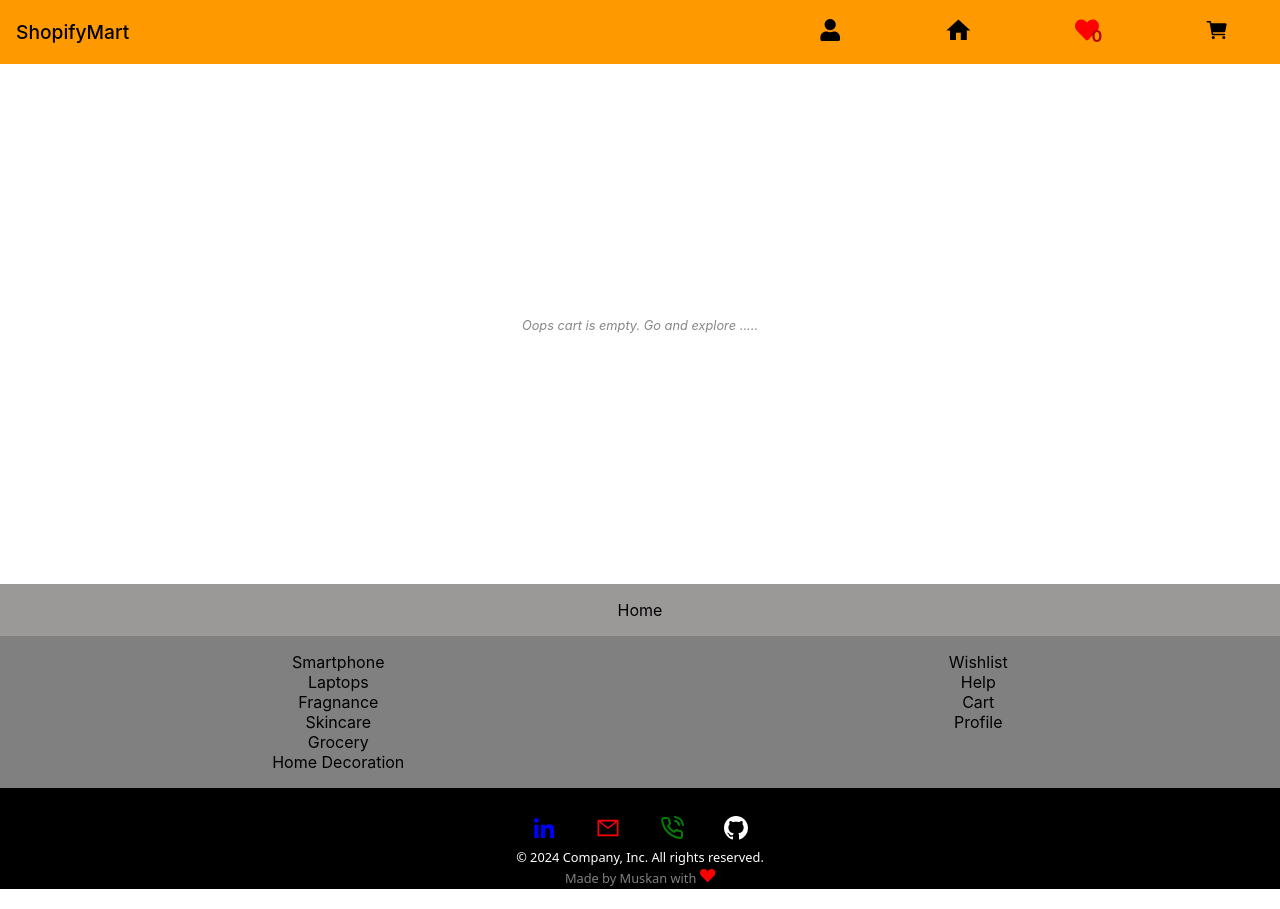
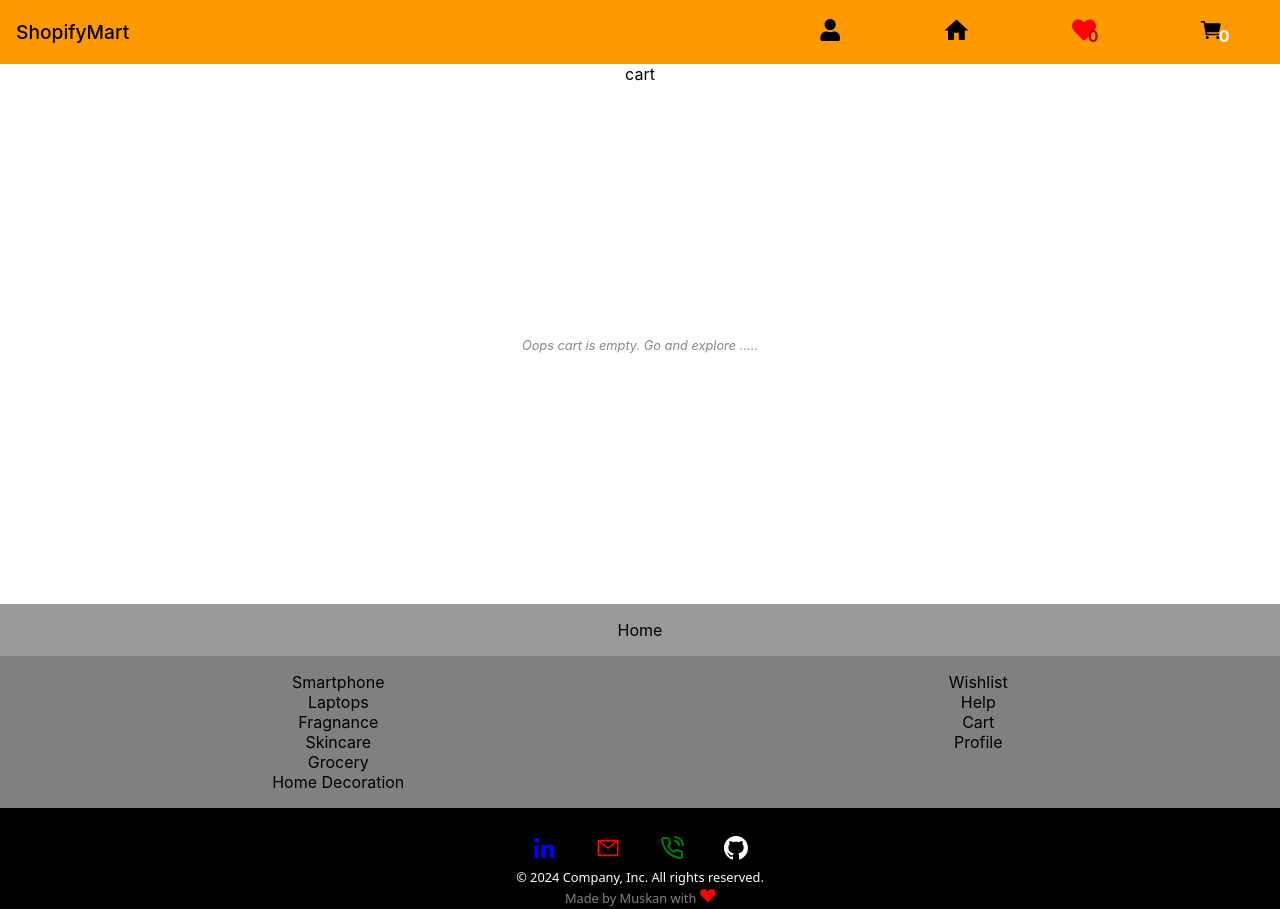
Before and after one commit to MuskanSrivastava8/shopifymart, a React (Create React App) app: page /shopifymart/CartPage in a window 1280 px wide. Built offline with nearby package versions, Linux system fonts and the light colour scheme.

Commit message:
Cart count digit added

```diff
--- a/src/Component/CartPage/CartPage.js
+++ b/src/Component/CartPage/CartPage.js
@@ -4,13 +4,6 @@ import ItemCard from "../ProductPage/ItemCard";
 import { Navigate } from "react-router-dom";
 
 function CartPage() {
-  //   const showWishListResp = useSelector((store) => store.STORE.wishlist);
-  //   const itemData = useSelector((store) => store.STORE.itemData);
-  //   let wishListDetails = showWishListResp.map((i) => {
-  //     return itemData.filter((data) => {
-  //       return data.id === i;
-  //     });
-  //   });
   const showHomePageComponentResp = useSelector(
     (store) => store.STORE.showHomePageComponent
   );
@@ -25,8 +18,9 @@ function CartPage() {
       return data.id === i;
     });
   });
+
   return (
-    <>
+    <>cart
       {showHomePageComponentResp ? (
         <Navigate to="/ProductPage" replace={true} />
       ) : null}
--- a/src/Component/Menu/Menu.js
+++ b/src/Component/Menu/Menu.js
@@ -32,6 +32,8 @@ const Menu = () => {
 
   const wishlistResp = useSelector((store) => store.STORE.wishlist);
   const wishlistRespLength = wishlistResp.length;
+  const cartResp = useSelector((store) => store.STORE.cart);
+  const cartRespLength = cartResp.length;
   const wishListBtnClicked = () => {
     if (showCartPageComponentRes) {
       dispatch(setShowWishListComponent(false));
@@ -93,8 +95,13 @@ const Menu = () => {
               <strong>{wishlistRespLength}</strong>
             </div>{" "}
           </div>
-          <div onClick={cartBtnClicked}>
-            <IoCart style={{ fontSize: "1.5rem", cursor: "pointer" }} />
+          <div className="cart_main" onClick={cartBtnClicked}>
+            <div>
+              <IoCart style={{ fontSize: "1.5rem", cursor: "pointer" }} />
+            </div>
+            <div className="cart_count">
+              <strong>{cartRespLength}</strong>
+            </div>{" "}
           </div>
         </div>
       </div>
--- a/src/Component/Menu/menu.scss
+++ b/src/Component/Menu/menu.scss
@@ -29,3 +29,11 @@
     margin-top: 0.5rem;
     color: #b60909;
 }
+.cart_main{
+    display: flex;
+}
+.cart_count{
+    margin-left: -.3rem;
+    margin-top: 0.5rem;
+    color: #ffffff;
+}
--- a/src/Component/WishListPage/WishListPage.js
+++ b/src/Component/WishListPage/WishListPage.js
@@ -19,7 +19,7 @@ function WishListPage() {
     (store) => store.STORE.showCartPageComponent
   );
   return (
-    <>
+    <>wishlist
       {showHomePageComponentResp ? (
         <Navigate to="/ProductPage" replace={true} />
       ) : null}
```
